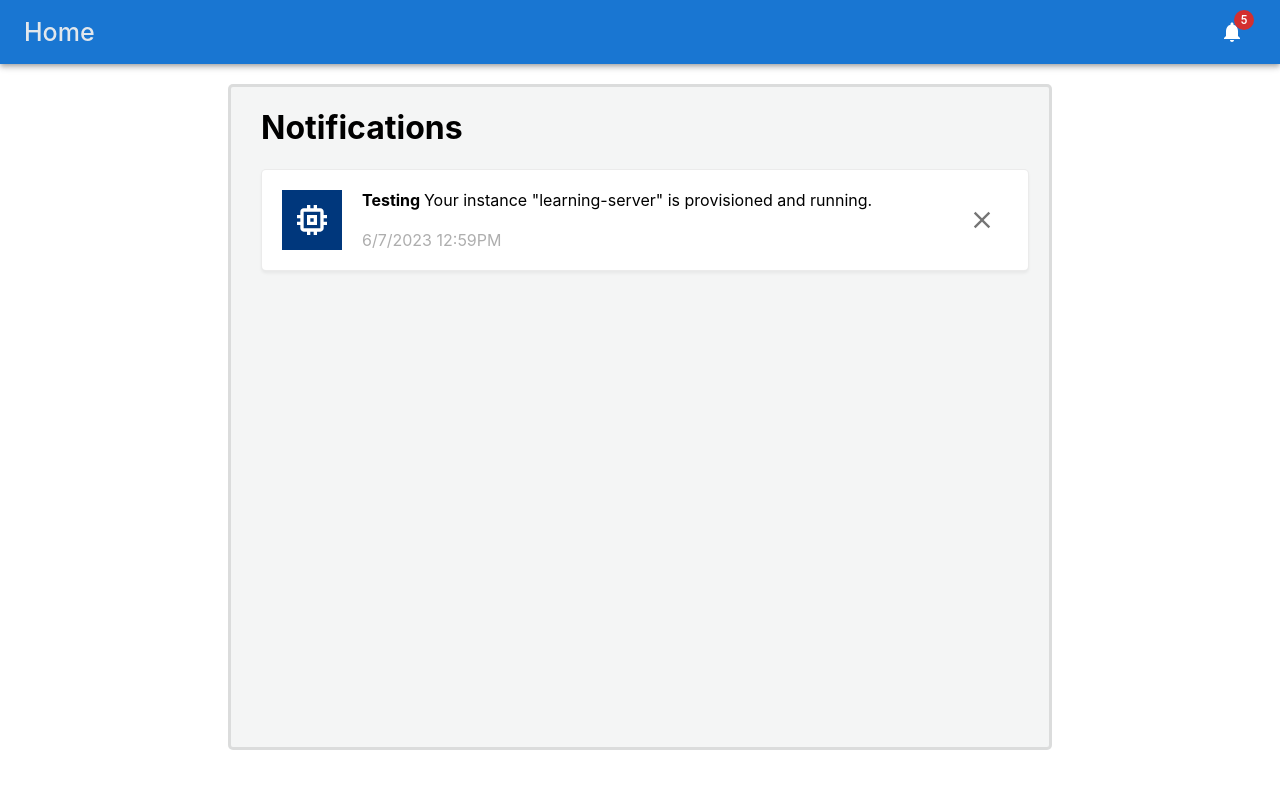
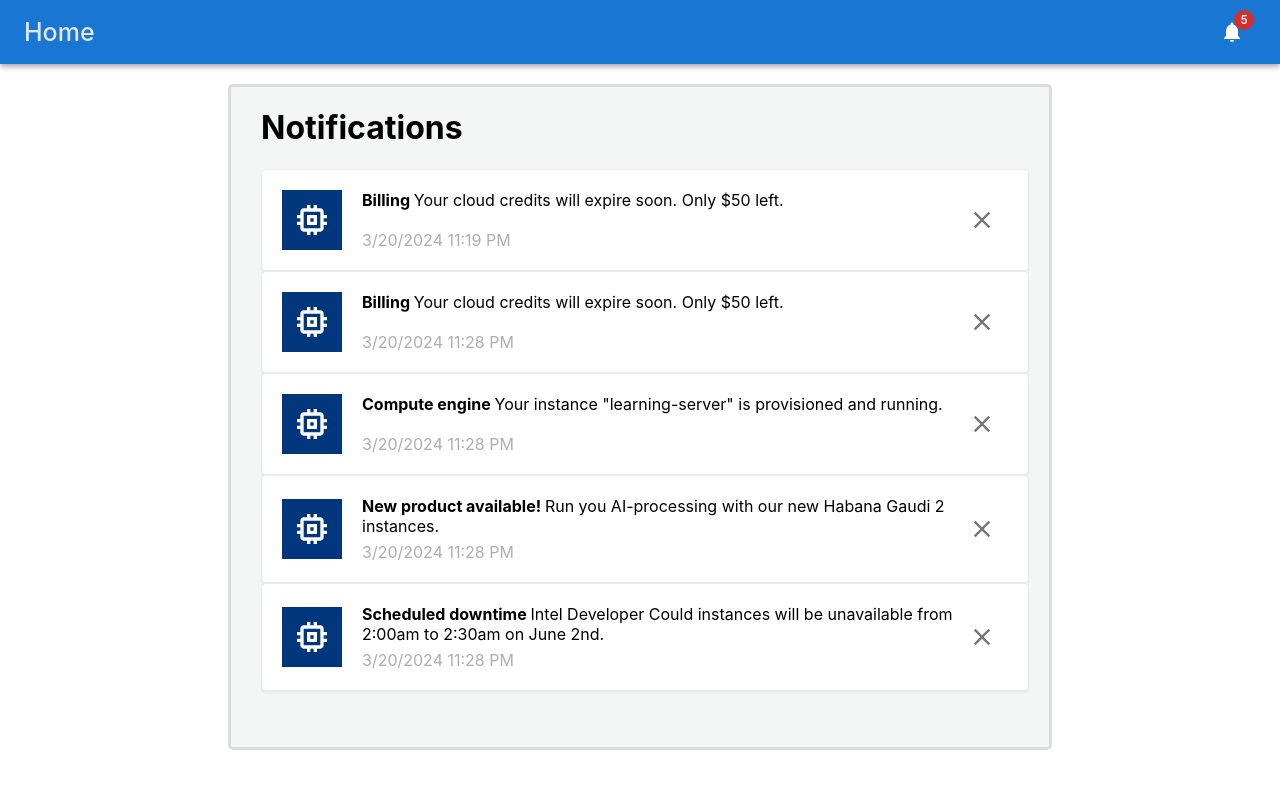
Before and after one commit to huutribui/notification, a React (Create React App) app in the folder react-app/: page /notifications in a window 1280 px wide. Shown: the top 788 px of the page. Built offline with nearby package versions, Linux system fonts and the light colour scheme.

Commit message:
Rendered with data from InfoProvider

```diff
--- a/react-app/src/components/InfoProvider.js
+++ b/react-app/src/components/InfoProvider.js
@@ -5,14 +5,14 @@ export const InfoContext = React.createContext();
 let MOCK_DATA = [
     {
         "id": 0,
-        "type": "Billing",
+        "type": "billing",
         "message": "Your cloud credits will expire soon. Only $50 left.",
         "date": new Date() - 500000,
         "status" : "new"
     },
     {
         "id": 1,
-        "type": "Billing",
+        "type": "billing",
         "message": "Your cloud credits will expire soon. Only $50 left.",
         "date": new Date(),
         "status" : "new"
--- a/react-app/src/pages/Notifications/NotificationBlock.css
+++ b/react-app/src/pages/Notifications/NotificationBlock.css
@@ -27,6 +27,17 @@
     margin-right: 20px;
 }
 
+.notificationBlock .iconPicViewed {
+    color: grey;
+    font-weight: 100;
+    box-sizing: border-box;
+    width: 60px;
+    height: 60px;
+    padding: 10px;
+    background-color: transparent;
+    margin-right: 20px;
+}
+
 .notificationBlock .contentTextBold {
     font-weight: 700;
 }
@@ -46,3 +57,7 @@
     color: #AEAEAE;
     margin-top: 6px;
 }
+
+.textGreyedOut {
+    color: grey
+}
--- a/react-app/src/pages/Notifications/NotificationBlock.jsx
+++ b/react-app/src/pages/Notifications/NotificationBlock.jsx
@@ -5,30 +5,45 @@ import Collapse from '@mui/material/Collapse';
 import CloseIcon from '@mui/icons-material/Close';
 import { useState, useContext } from 'react';
 import { InfoContext } from '../../components/InfoProvider';
+import { formatDate } from '../../utilities/Helper';
 import './NotificationBlock.css';
+
+const NEW_STATUS = "new";
+const TYPE_MAP = {
+    "billing" : "Billing",
+    "EC2": "Compute engine",
+    "newProduct": "New product available!",
+    "downtime": "Scheduled downtime"
+};
 
 const NotificationBlock = (props) => {
     const context = useContext(InfoContext);
     const [open, setOpen] = useState(true);
 
-    const handleCloseNotification = (e, id) => {
+    const handleCloseNotification = (e) => {
         e.preventDefault();
-        console.log("id: ", id);
-        context.removeNotification(id);
+        console.log("id: ", props.data.id);
+        context.removeNotification( props.data.id);
     }
+
+    const handleViewedNotification = (e) => {
+        e.preventDefault();
+        context.viewedNotification(props.data.id);
+    }
+
     return(
-        <div className='notificationBlock'>
+        <div className='notificationBlock' onClick={handleViewedNotification}>
 
             <Collapse in={open}>
                 <div className='blockContent'>
                     <div className='iconBlock'>
-                        <MemoryIcon className='iconPic'/>
+                        <MemoryIcon className={props.data.status === NEW_STATUS ? 'iconPic' : 'iconPicViewed'}/>
                     </div>
-                    <div className='textContent'>
+                    <div className={'textContent ' + (props.data.status !== NEW_STATUS ? "textGreyedOut" : "")}>
                         <div>
-                            <span className='contentTextBold'>Testing </span>Your instance "learning-server" is provisioned and running.
+                            <span className='contentTextBold'>{TYPE_MAP[props.data.type]} </span>{props.data.message}
                         </div>
-                        <div className='dateTimeText'>6/7/2023 12:59PM</div>
+                        <div className='dateTimeText'>{formatDate(props.data.date)}</div>
                     </div>
                     <IconButton
                     aria-label="close"
@@ -38,7 +53,7 @@ const NotificationBlock = (props) => {
                         setOpen(false);
                     }}
                     >
-                        <CloseIcon fontSize="inherit" onClick={(e) => {handleCloseNotification(e, 1)}}/>
+                        <CloseIcon fontSize="inherit" onClick={handleCloseNotification}/>
                     </IconButton>
 
                 </div>
--- a/react-app/src/pages/Notifications/Notifications.jsx
+++ b/react-app/src/pages/Notifications/Notifications.jsx
@@ -1,11 +1,18 @@
 import React from 'react';
-import NotificationBlock
- from './NotificationBlock';
+import NotificationBlock from './NotificationBlock';
+import { useState, useContext } from 'react';
+import { InfoContext } from '../../components/InfoProvider';
+
 const Notifications = () => {
+    const context = useContext(InfoContext);
+
     return(
         <>
             <h1>Notifications</h1>
-            <NotificationBlock/>
+            {context.notifications.map((notification, idx) => {
+                return <NotificationBlock key={idx} data={notification}/>
+
+            })}
         </>
     )
 }
--- /dev/null
+++ b/react-app/src/utilities/Helper.js
@@ -0,0 +1,16 @@
+export function formatDate(inputDate) {
+    const date = new Date(inputDate);
+
+    const month = date.getMonth() + 1;
+    const day = date.getDate();
+    const year = date.getFullYear();
+    const hours = date.getHours();
+    const minutes = date.getMinutes();
+
+    const amOrPm = hours >= 12 ? 'PM' : 'AM';
+    const formattedHours = hours % 12 || 12;
+
+    const formattedDate = `${month}/${day}/${year} ${formattedHours}:${minutes.toString().padStart(2, '0')} ${amOrPm}`;
+
+    return formattedDate;
+}
```
